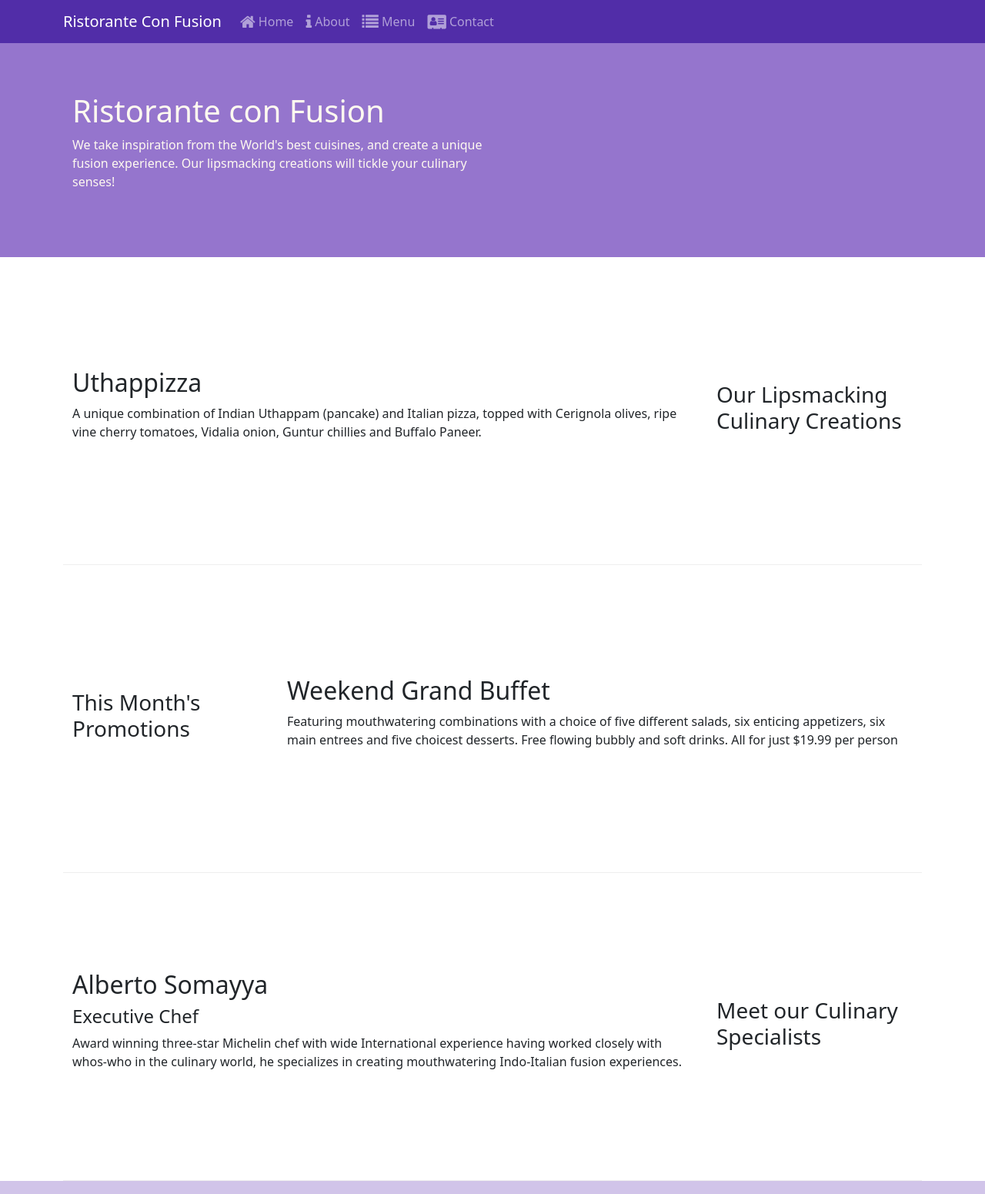
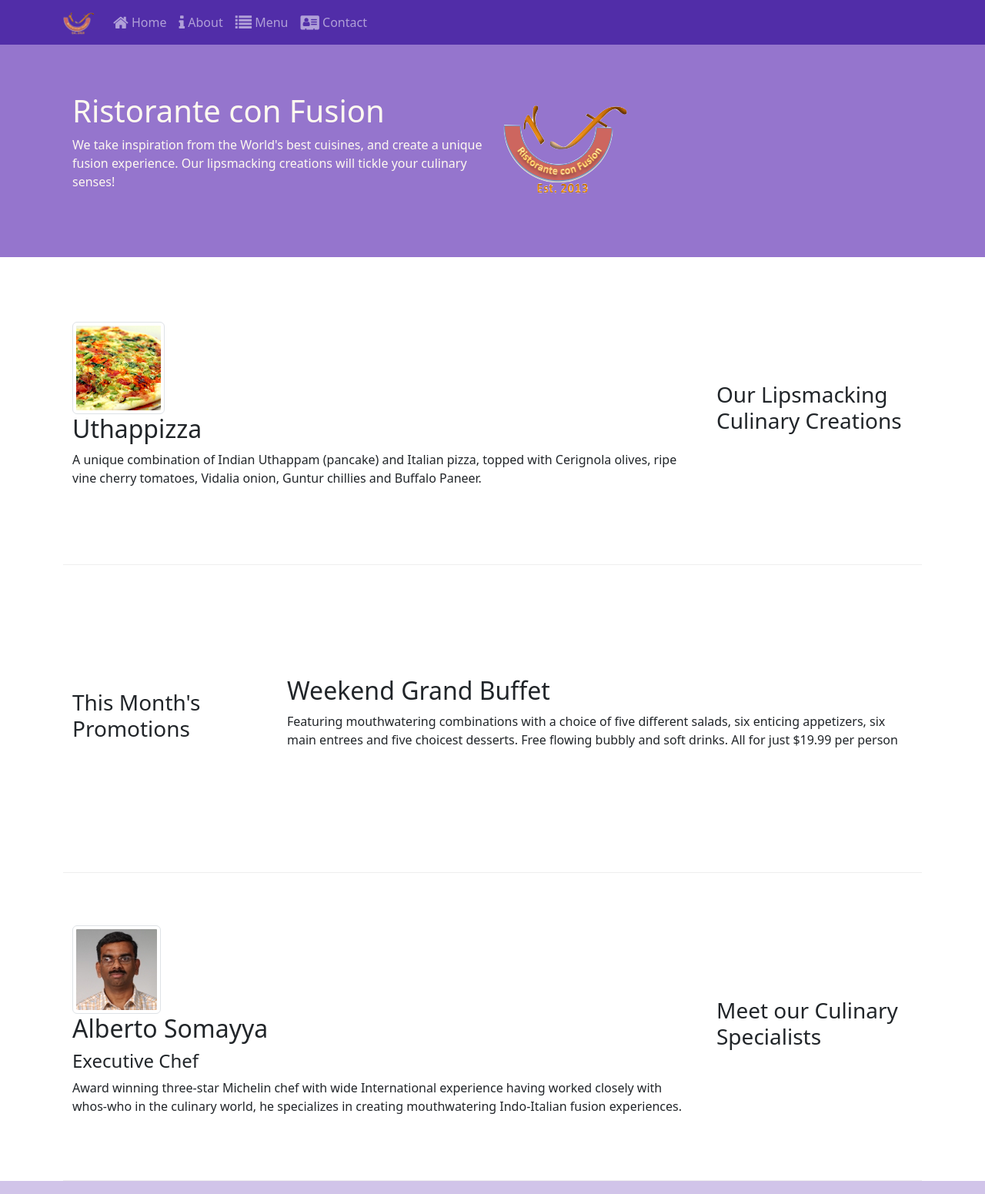
Before and after one commit to AreebSahz/Confusion, a website: page index.html in a window 1280 px wide. Shown: the top 1551 px of the page at 77% size. Drawn offline with nearby package versions, Linux system fonts and the light colour scheme.

Commit message:
Images and Media

```diff
--- a/index.html
+++ b/index.html
@@ -18,7 +18,9 @@
 <body>
     <nav class="navbar navbar-expand-sm navbar-dark fixed-top">
         <div class="container">
-            <a class="navbar-brand" href="#">Ristorante Con Fusion</a>
+            <a class="navbar-brand" href="#">
+                <img src="img/logo.png" height="30" width="41">
+            </a>
             <button class="navbar-toggler" type="button" data-toggle="collapse" data-target="#Navbar"
                 aria-controls="navbarSupportedContent" aria-expanded="false" aria-label="Toggle navigation">
                 <span class="navbar-toggler-icon"></span>
@@ -58,7 +60,8 @@
                     <p>We take inspiration from the World's best cuisines, and create a unique fusion experience. Our
                         lipsmacking creations will tickle your culinary senses!</p>
                 </div>
-                <div class="col-12 col-sm">
+                <div class="col-12 col-sm align-self-center">
+                    <img src="img/logo.png" class="img-fluid">
                 </div>
             </div>
         </div>
@@ -70,10 +73,16 @@
                 <h3>Our Lipsmacking Culinary Creations</h3>
             </div>
             <div class="col col-sm order-sm-first col-md">
-                <h2>Uthappizza</h2>
-                <p class="d-none d-sm-block">A unique combination of Indian Uthappam (pancake) and Italian pizza, topped
-                    with Cerignola olives,
-                    ripe vine cherry tomatoes, Vidalia onion, Guntur chillies and Buffalo Paneer.</p>
+                <div class="media">
+                    <img class="d-flex mr-3 img-thumbnail align-self-center" src="img/uthappizza.png" alt="Uthappizza">
+                    <div class="media-body">
+                        <h2 class="mt-0">Uthappizza</h2>
+                        <p class="d-none d-sm-block">A unique combination of Indian Uthappam (pancake) and
+                            Italian pizza, topped with Cerignola olives, ripe vine
+                            cherry tomatoes, Vidalia onion, Guntur chillies and
+                            Buffalo Paneer.</p>
+                    </div>
+                </div>
             </div>
         </div>
 
@@ -96,12 +105,19 @@
                 <h3>Meet our Culinary Specialists</h3>
             </div>
             <div class="col col-sm order-sm-first col-md">
-                <h2>Alberto Somayya</h2>
-                <h4>Executive Chef</h4>
-                <p class="d-none d-sm-block">Award winning three-star Michelin chef with wide International experience
-                    having worked closely with
-                    whos-who in the culinary world, he specializes in creating mouthwatering Indo-Italian fusion
-                    experiences. </p>
+                <div class="media">
+                    <img class="d-flex mr-3 img-thumbnail align-self-center" src="img/alberto.png"
+                        alt="Alberto Somayya">
+                    <div class="media-body">
+                        <h2 class="mt-0">Alberto Somayya</h2>
+                        <h4>Executive Chef</h4>
+                        <p class="d-none d-sm-block">Award winning three-star Michelin chef with wide
+                            International experience having worked closely with
+                            whos-who in the culinary world, he specializes in
+                            creating mouthwatering Indo-Italian fusion experiences.
+                        </p>
+                    </div>
+                </div>
             </div>
         </div>
     </div>
```
Also changed, not shown: aboutus.html (+6 -3 lines), contactus.html (+5 -2 lines), img/alberto.png (added), img/buffet.png (added), img/logo.png (added), img/uthappizza.png (added), 1 other file.
